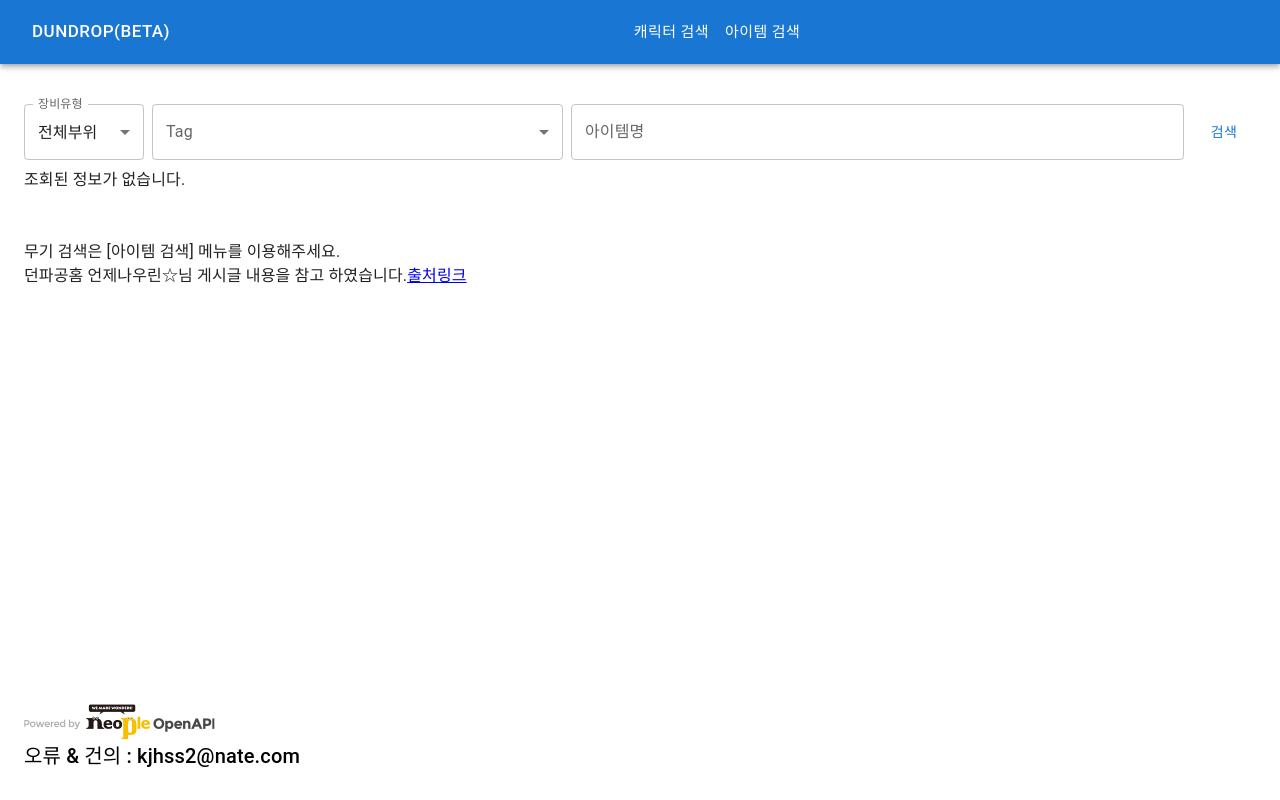
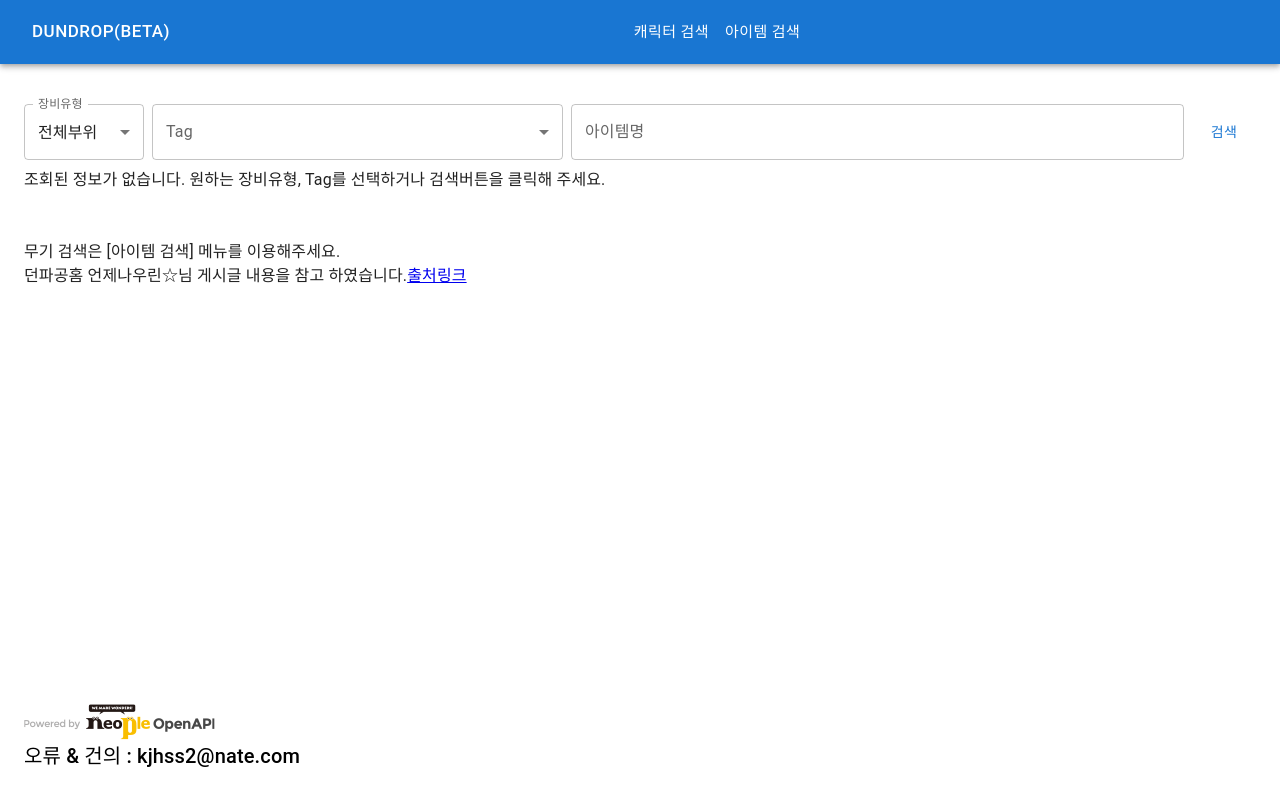
Before and after one commit to kjhss2/dundrop, a React (Create React App) app: page /search105 in a window 1280 px wide. Built offline with nearby package versions, Linux system fonts and the light colour scheme.

Commit message:
* 문구 수정

```diff
--- a/src/components/SearchItems.js
+++ b/src/components/SearchItems.js
@@ -36,7 +36,7 @@ const SearchItems = ({ items }) => {
             <Typography
               color="text.primary"
             >
-              {'조회된 정보가 없습니다.'}
+              {'조회된 정보가 없습니다. 원하는 장비유형, Tag를 선택하거나 검색버튼을 클릭해 주세요.'}
             </Typography>
           }
         </List>
--- a/src/components/SimpleSearchItems.js
+++ b/src/components/SimpleSearchItems.js
@@ -33,6 +33,9 @@ const SimpleSearchItems = ({ items }) => {
             (items && items.length === 0) &&
             <Typography
               color="text.primary"
+              sx={{
+                paddingLeft: 1
+              }}
             >
               {'조회된 정보가 없습니다.'}
             </Typography>
```
